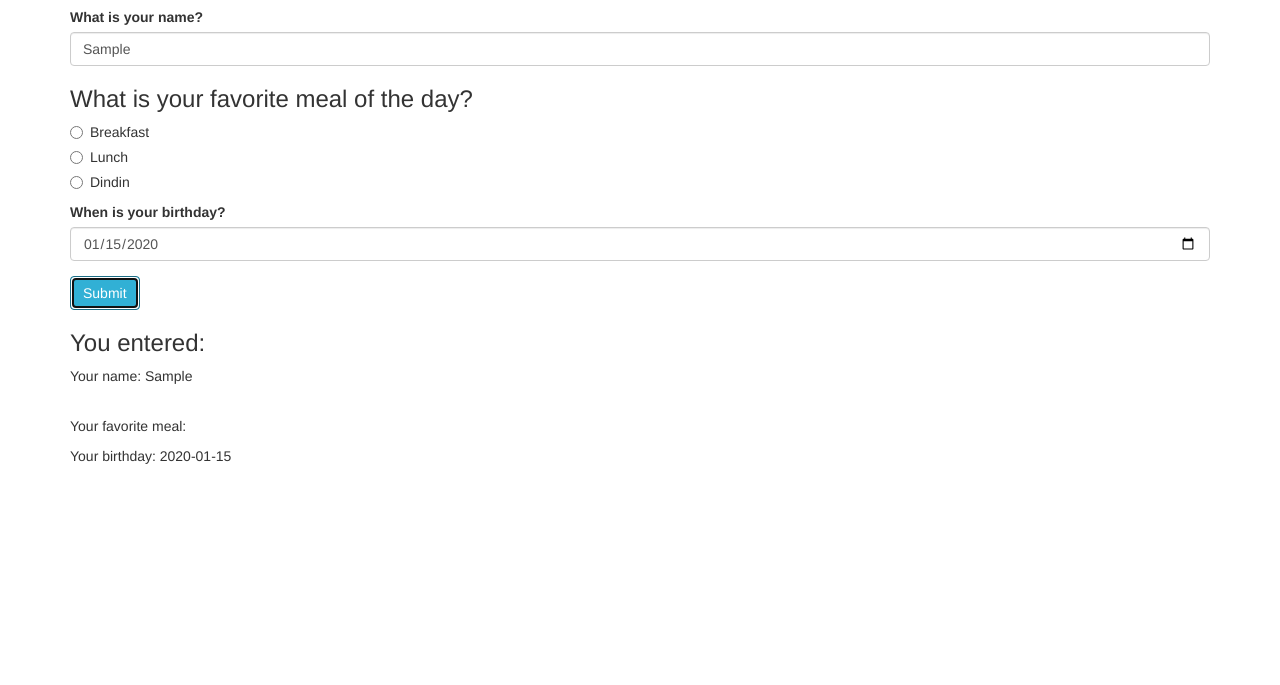
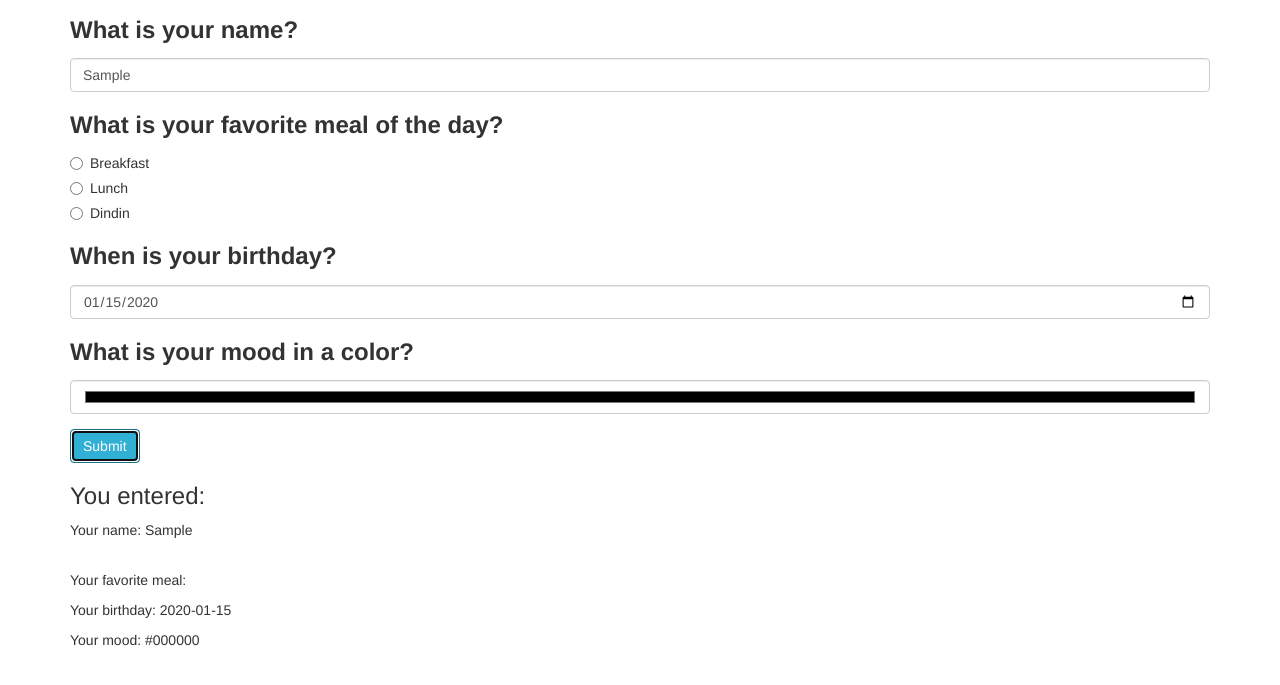
Before and after one commit to ReconScout77/survey, a plain HTML site: page index.html in a window 1280 px wide. Both pictures are taken after typing "Sample", "2020-01-15" into the empty fields and a click on the button "Submit". Shown: the part 63-748 px from the top of the page. Drawn offline with Linux system fonts and the light colour scheme.

Commit message:
Add a color input and text no longer appends.

```diff
--- a/index.html
+++ b/index.html
@@ -13,11 +13,11 @@
       <div>
         <form id="formOne">
           <div class="form-group">
-            <label for="name">What is your name?</label>
+            <h3><label for="name">What is your name?</label></h3>
             <input id="name" class="form-control" type="text">
           </div>
 
-          <h3>What is your favorite meal of the day?</h3>
+          <h3><label>What is your favorite meal of the day?</label></h3>
           <div class="radio">
             <label>
               <input type="radio" name="meal" value="Breakfast">
@@ -38,10 +38,14 @@
           </div>
 
           <div class="form-group">
-            <label for="born">When is your birthday?</label>
+            <h3><label for="born">When is your birthday?</label></h3>
             <input id="born" class="form-control" type="date">
           </div>
 
+          <div class="form-group">
+            <h3><label for="color">What is your mood in a color?</label></h3>
+            <input id="color" class="form-control" type="color">
+          </div>
 
           <button type="submit" class="btn btn-info">Submit</button>
         </form>
@@ -53,6 +57,7 @@
         <br>
         <p>Your favorite meal: <span class="meal"></span></p>
         <p>Your birthday: <span class="born"></span></p>
+        <p>Your mood: <span class="color"></span></p>
       </div>
     </div>
   </body>
--- a/js/scripts.js
+++ b/js/scripts.js
@@ -3,10 +3,12 @@ $(document).ready(function() {
     var nameInput = $("input#name").val();
     var mealInput = $("input:radio[name=meal]:checked").val();
     var bornInput = $("#born").val();
+    var colorInput = $("#color").val();
 
-    $(".name").append(nameInput);
-    $(".meal").append(mealInput);
-    $(".born").append(bornInput);
+    $(".name").text(nameInput);
+    $(".meal").text(mealInput);
+    $(".born").text(bornInput);
+    $(".color").text(colorInput);
 
     $("#confirmation").show();
     event.preventDefault();
```
